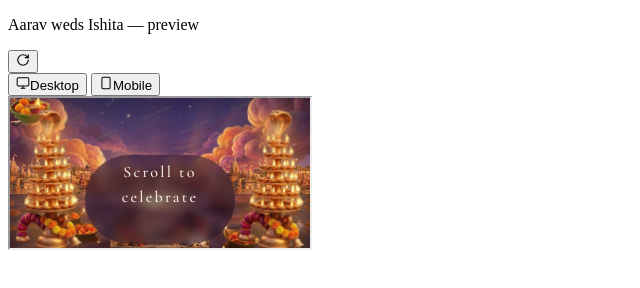
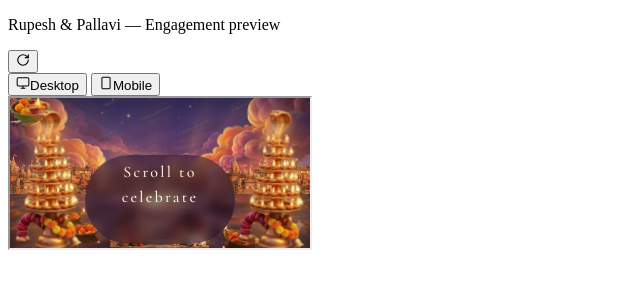
Before and after one commit to Roshan7869/happyinvitee-banarasi_weave, a plain HTML site: page index.html in a window 1280 px wide. Shown: the whole page, without its empty margins (0-640 px from the left). Drawn offline with nearby package versions, Linux system fonts and the light colour scheme; a web font is replaced by a local one.

Commit message:
Production polish: remove all placeholder copy

```diff
--- a/index.html
+++ b/index.html
@@ -28,7 +28,7 @@
 <body>
 <div class="app">
   <header>
-    <div class="title"><p>Aarav weds Ishita — preview</p></div>
+    <div class="title"><p>Rupesh &amp; Pallavi — Engagement preview</p></div>
     <div class="controls">
       <button class="icon-btn" id="reload" aria-label="Reload preview">
         <svg viewBox="0 0 24 24" width="14" height="14" fill="none" stroke="currentColor" stroke-width="2" stroke-linecap="round" stroke-linejoin="round"><path d="M21 12a9 9 0 1 1-9-9c2.52 0 4.93 1 6.74 2.74L21 8"></path><path d="M21 3v5h-5"></path></svg>
@@ -40,7 +40,7 @@
     </div>
   </header>
   <div class="stage" id="stage">
-    <iframe id="preview" src="render.html" title="Aarav weds Ishita — preview"></iframe>
+    <iframe id="preview" src="render.html" title="Rupesh &amp; Pallavi — Engagement preview"></iframe>
 
   </div>
 </div>
```
